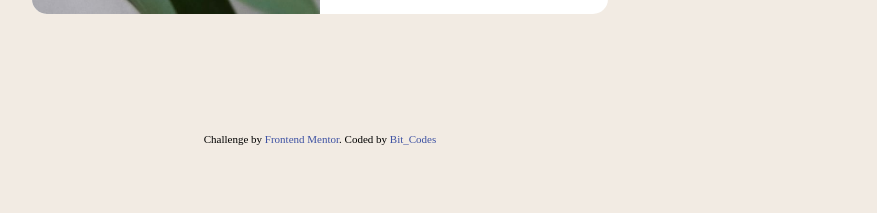
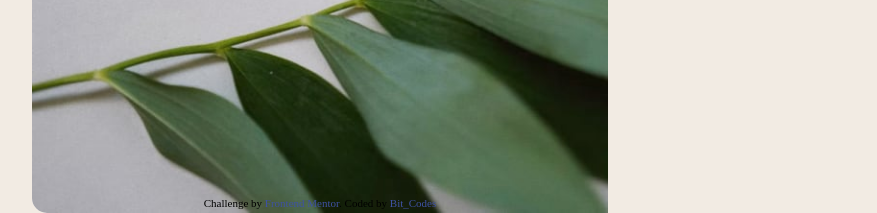
Before and after one commit to Manifoldbit/Product-preview-card-component, a plain HTML site: page index.html in a window 1280 px wide. Shown: the part 651-864 px from the top of the page, without its empty margins (320-1197 px from the left). Before the commit the page ends 800 px from the top, so only its background shows below. Drawn offline with Linux system fonts and the light colour scheme.

Commit message:
Update index.html

```diff
--- a/index.html
+++ b/index.html
@@ -39,10 +39,12 @@
     }
 
     @media only screen and (min-width: 768px) {
-  /* For desktop: */
-  [class*="product"] {
-  flex-direction: row;
-  }
+
+      /* For desktop: */
+      [class*="product"] {
+        flex-direction: row;
+      }
+    }
 
     .product-info {
       margin: 3%;
@@ -51,7 +53,8 @@
     }
 
     .product-image {
-      width: 50%;
+      display: block;
+      max-width: 100%;
       border-radius: 0.936rem 0 0 0.936rem;
 
     }
@@ -66,7 +69,7 @@
       font-family: Cambria, Cochin, Georgia, Times, 'Times New Roman', serif;
     }
 
-    .product-prices{
+    .product-prices {
       display: flex;
       gap: 1rem;
       align-items: center;
@@ -124,7 +127,7 @@
 
     a:hover {
       text-decoration: underline;
-      cursor:pointer;
+      cursor: pointer;
     }
 
     .fa-cart-shopping {
```
